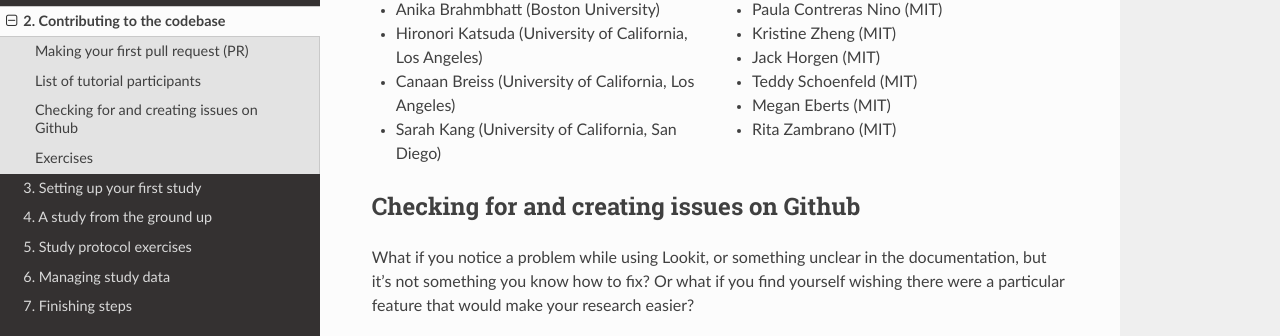
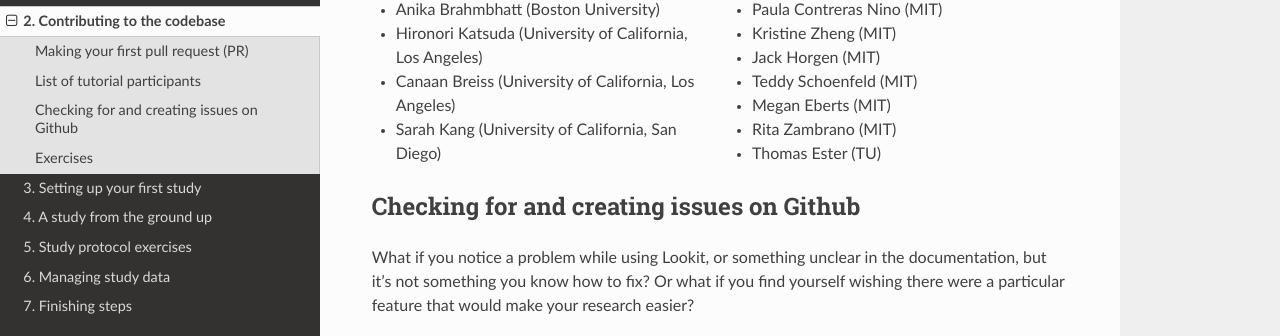
Before and after one commit to lookit/lookit-docs, a Sphinx documentation site: the page built from docs/source/tutorial-contributing.rst, in a window 1280 px wide and 900 px high, scrolled down 7497 px. Shown: the part 114-450 px from the top of the window. Built offline with Sphinx 7.4.7 and the Read the Docs theme 2.0.0, drawn with Linux system fonts in a browser that asks for light colours.

```diff
--- a/docs/source/tutorial-contributing.rst
+++ b/docs/source/tutorial-contributing.rst
@@ -302,6 +302,7 @@
 - Teddy Schoenfeld (MIT)
 - Megan Eberts (MIT)
 - Rita Zambrano (MIT)
+- Thomas Ester (TU)
 
 Checking for and creating issues on Github
 -------------------------------------------
```
